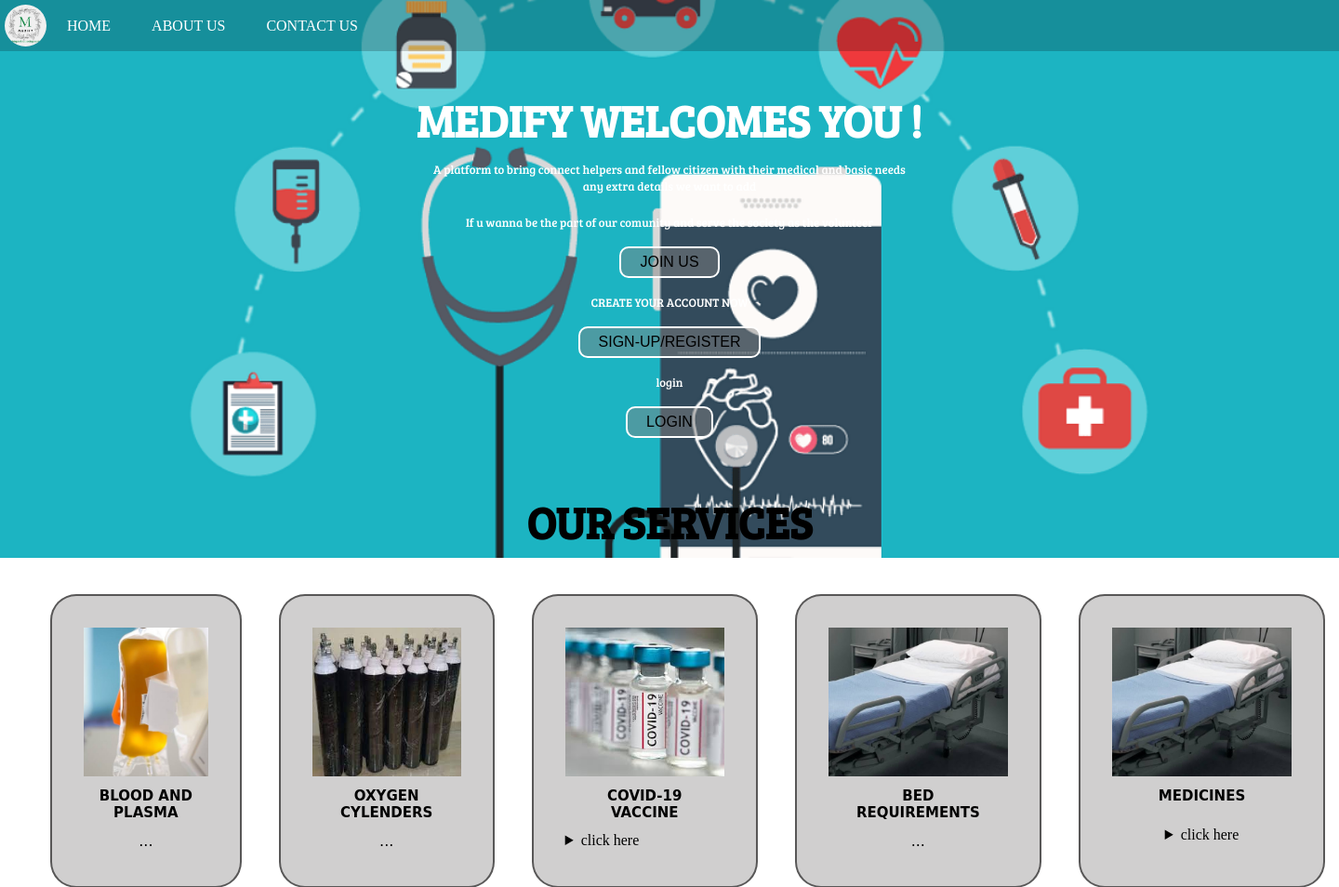
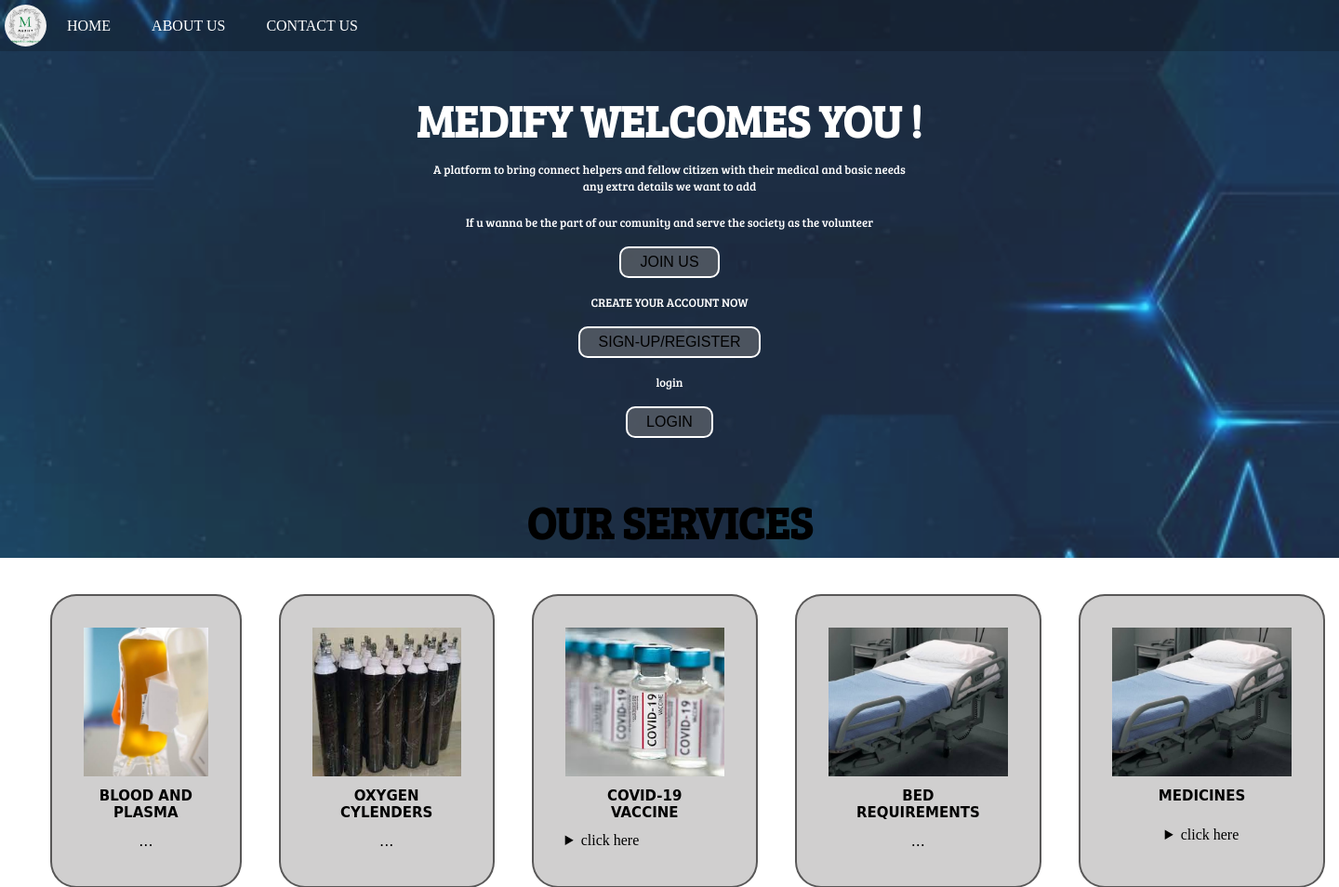
Before and after one commit to navyaav/web-project, a Flask app: page / in a window 1440 px wide. Shown: the top 954 px of the page at 93% size. Run offline with Flask 2, Linux system fonts and the light colour scheme; some web fonts are replaced.

Commit message:
Update index.css

```diff
--- a/website/static/index.css
+++ b/website/static/index.css
@@ -88,7 +88,7 @@
 #home::before{
     content: "";
     position: absolute;
-    background: url('/static/4258126.png') no-repeat center center/cover;
+    background: url('/static/medical.jpg') no-repeat center center/cover;
     height: 75%;
     width: 100%;
     top: 0px;
@@ -117,7 +117,7 @@
 /* #services-container::before{
     content: "";
     position: absolute;
-    background: url('4258126.jpg') no-repeat center center/cover;
+    background: url('medical.jpg') no-repeat center center/cover;
     height: 75%;
     width: 100%;
     top: 0px;
@@ -158,7 +158,7 @@ position: relative;
     height: 100%;
     z-index: -1;
     opacity: 0.5;
-    background: url('./4258126.jpg') no-repeat center center/cover;
+    background: url('./medical.jpg') no-repeat center center/cover;
 } */
 
 #contact::before{
```
